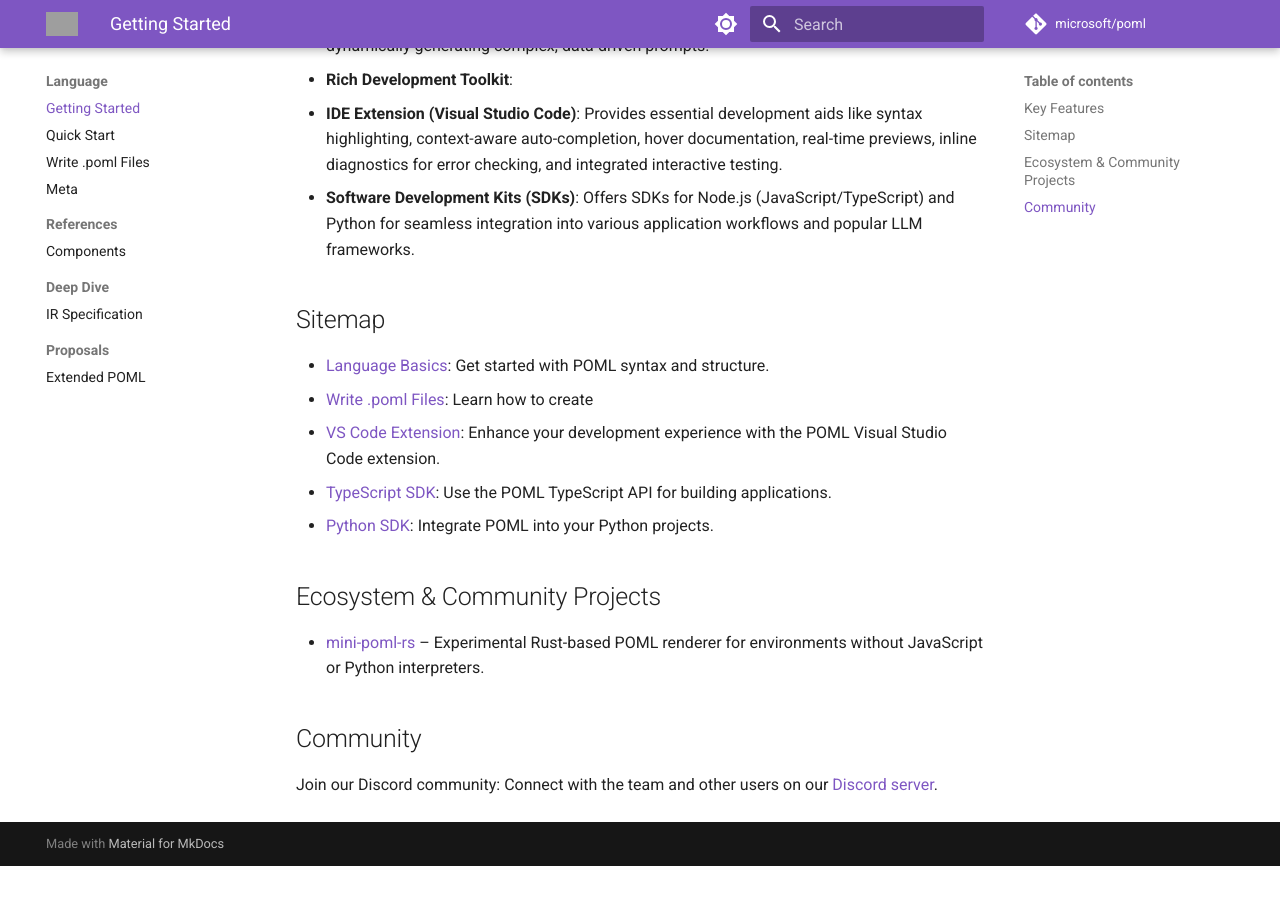
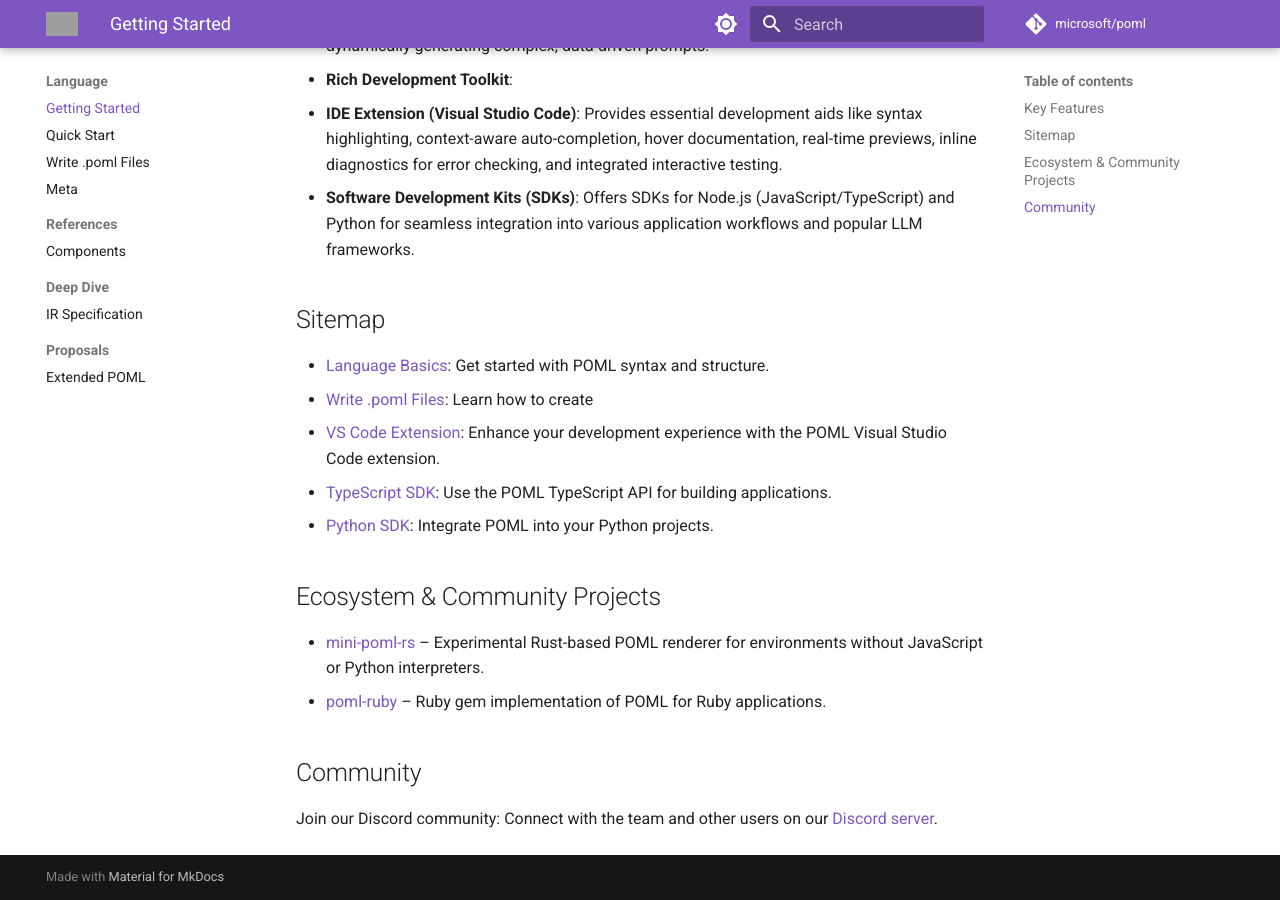
Before and after one commit to zero456/poml, an MkDocs documentation site: the page built from docs/index.md, in a window 1280 px wide and 900 px high, scrolled down 837 px. Built offline with MkDocs 1.6.1 and Material for MkDocs 9.7.7, drawn with Linux system fonts in a browser that asks for light colours; comment, search, counter and statistics services are not loaded; the version menu is left out; before the commit the page ends 1703 px from its top, so only the background shows below that; grey boxes are pictures that could not be loaded.

Commit message:
Add Ruby gem reference to POML ecosystem documentation (#113)

```diff
--- a/docs/index.md
+++ b/docs/index.md
@@ -26,6 +26,7 @@ Welcome to the Prompt Orchestration Markup Language (POML) documentation.
 ## Ecosystem & Community Projects
 
 - [mini-poml-rs](https://github.com/linmx0130/mini-poml-rs) – Experimental Rust-based POML renderer for environments without JavaScript or Python interpreters.
+- [poml-ruby](https://github.com/GhennadiiMir/poml) – Ruby gem implementation of POML for Ruby applications.
 
 ## Community
 
```
Also changed, not shown: README.md (+1 -0 lines).
